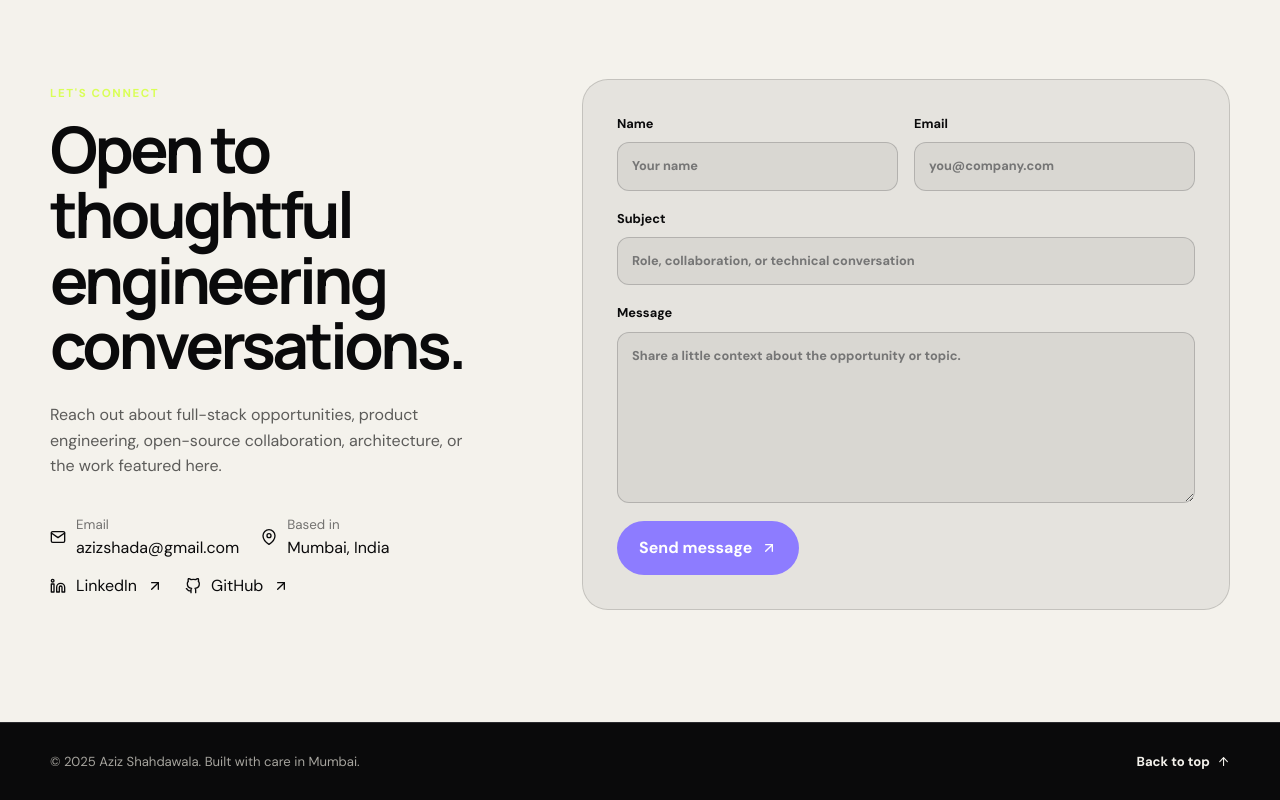
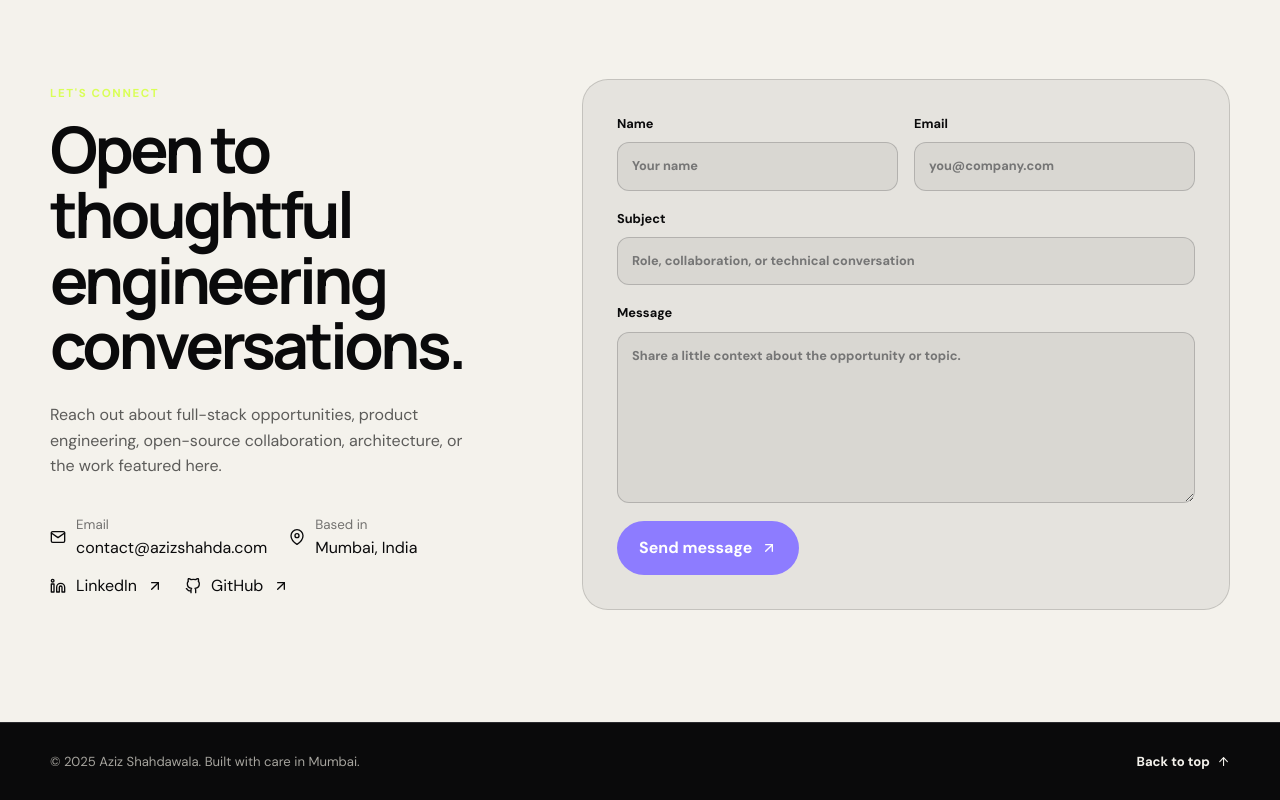
Before and after one commit to AzizShahdawala/portfolio, a React (Create React App) app: page / in a window 1280 px wide. Shown: the part 10211-11011 px from the top of the page. Built offline with nearby package versions, Linux system fonts and the light colour scheme; no server answers.

Commit message:
Display professional contact email

```diff
--- a/src/content.js
+++ b/src/content.js
@@ -4,7 +4,7 @@ export const me = {
   headline: "I build reliable digital products from interface to infrastructure.",
   summary: "Full-stack engineer with 6+ years of experience shipping commerce, enterprise, and data-driven products. I turn complex workflows into fast, maintainable experiences across React, Java, Spring Boot, Angular, Flutter, and SAP Commerce Cloud.",
   location: "Mumbai, India",
-  email: "azizshada@gmail.com",
+  email: "contact@azizshahda.com",
   phone: "+91 8097386483",
   linkedin: "https://www.linkedin.com/in/azizshahda",
   github: "https://github.com/AzizShahdawala",
```
